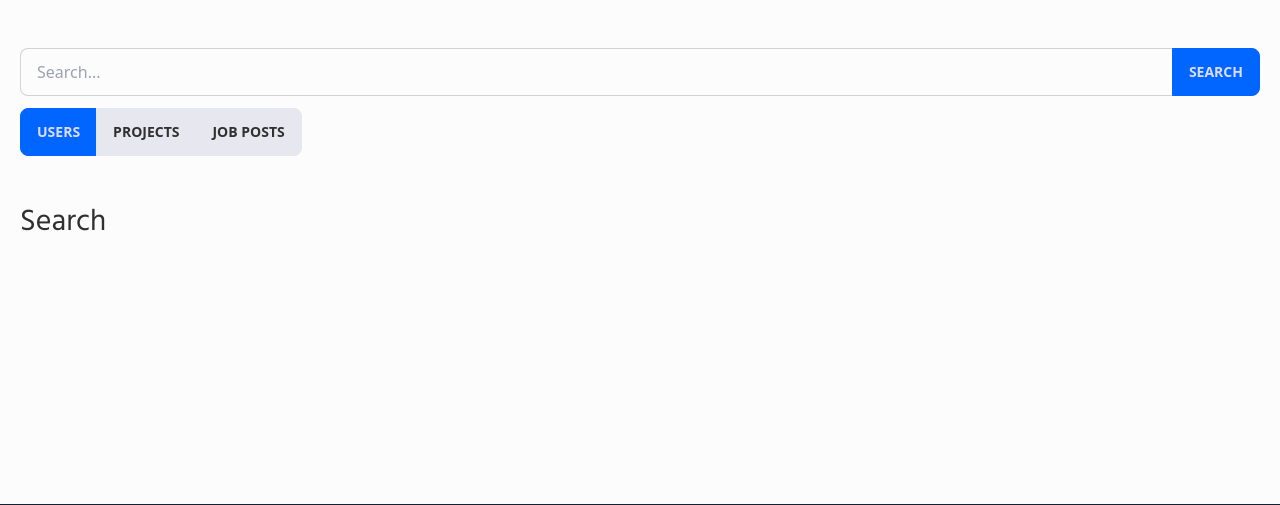
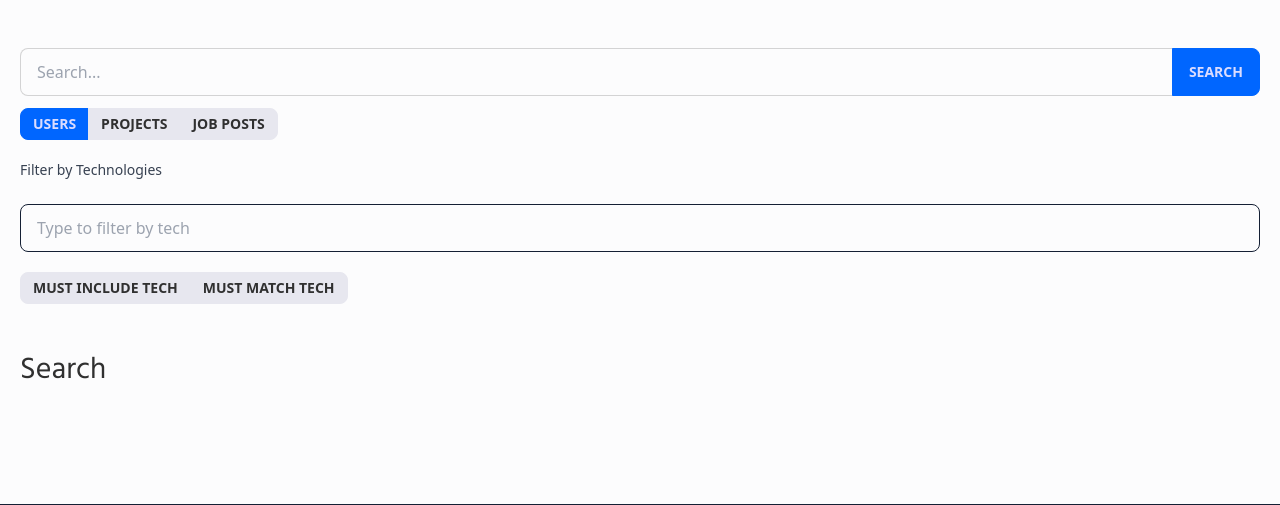
Before and after one commit to KTC96/StackPortfolio, a Django app: page /search/ in a window 1280 px wide. Shown: the part 68-573 px from the top of the page. Run offline with Django 3.2, Linux system fonts and the light colour scheme; style sheets or scripts are compiled from the project's sources.

Commit message:
update form to handle tech filtering

```diff
--- a/search_and_filter/templates/search_results_page.html
+++ b/search_and_filter/templates/search_results_page.html
@@ -1,5 +1,5 @@
 {% extends "base.html" %} {% block content %}
-
+{% load static %}
 <section class="py-12 lg-py-14" id="search-results-page">
   <form class="w-full pb-12 lg-pb-14" action="{% url 'search_and_filter:search_results' %}" method="get">
     <div class="join w-full">
@@ -9,22 +9,85 @@
 
     <div class="join mt-3 w-full">
       <div>
-        <input class="join-item btn grow md:grow-0" type="radio" name="type" value="users" id="users" aria-label="Users"
-          {% if search_type == 'users' %}checked{% endif %} />
+        <input class="join-item btn grow md:grow-0 btn-sm" type="radio" name="type" value="users" id="users"
+          aria-label="Users" {% if search_type == 'users' %}checked{% endif %} />
         <label for="users" class="sr-only">Users</label>
       </div>
       <div>
         <label for="projects" class="sr-only">Projects</label>
-        <input class="join-item btn grow md:grow-0" type="radio" name="type" value="projects" id="projects"
+        <input class="join-item btn grow md:grow-0 btn-sm" type="radio" name="type" value="projects" id="projects"
           aria-label="Projects" {% if search_type == 'projects' %}checked{% endif %} />
       </div>
       <div>
         <label for="job_posts" class="sr-only">Job Posts</label>
-        <input class="join-item btn grow md:grow-0" type="radio" name="type" value="job_posts" id="job_posts"
+        <input class="join-item btn grow md:grow-0 btn-sm" type="radio" name="type" value="job_posts" id="job_posts"
           aria-label="Job Posts" {% if search_type == 'job_posts' %}checked{% endif %} />
       </div>
     </div>
+    <div class="w-full flex flex-col items-center mx-auto my-5">
+      <input type="hidden" name="selectedTechnologies" id="selectedTechnologies">
+      <label for="tech_input" class="block w-full text-sm font-medium text-gray-700">
+        Filter by Technologies
+      </label>
+      <div class="w-full">
+        <div class="flex flex-col items-center relative">
+          <div class="w-full">
+            <div class="my-2 py-1 flex">
+              <div class="flex flex-auto flex-wrap added-tech-container">
+                {% for tech in selected_technologies %}
+                <button type="button" class="group added-tech-button">
+                  <div
+                    class="flex justify-center items-center mr-1 py-2 px-5 rounded-md {% if tech.is_approved %}bg-aliceblue border-primary text-primary {% else %}bg-white border-secondary text-secondary{% endif %} bordered border-2 group-hover:border-secondary">
+                    <div class="group-hover:text-secondary cursor-pointer text-sm font-normal flex-initial added-tech">
+                      <strong>{{ tech.tech_name }}</strong></div><svg xmlns="http://www.w3.org/2000/svg" width="3"
+                      height="3" fill="none" viewBox="0 0 24 24" stroke="currentColor"
+                      class="feather feather-x text-primary group-hover:text-secondary rounded-full w-3 h-3 ml-2">
+                      <line x1="18" y1="6" x2="6" y2="18"></line>
+                      <line x1="6" y1="6" x2="18" y2="18"></line>
+                      <line></line>
+                      <line></line>
+                    </svg>
+                  </div>
+                </button>
+                {% endfor %}
+              </div>
+            </div>
+            <div class="relative">
+              <div class="flex-1">
+                <input type="text" placeholder="Type to filter by tech"
+                  class="input input-bordered input-secondary w-full tech-input">
+              </div>
+              <div
+                class="absolute hidden shadow top-14 bg-white z-40 w-full lef-0 rounded max-h-select overflow-y-auto tech-dropdown">
+                <ul class="flex flex-col w-full border-1 border-secondary bordered tech-list">
+                  {% for tech in approved_technologies %}
+                  <li
+                    class="cursor-pointer w-full border-gray-100 rounded-b hover:bg-primary hover:text-white tech-list__item"
+                    data-techid="{{ tech.id }}">
+                    <button type="button"
+                      class="flex w-full items-center p-3 border-transparent border-l-2 relative focus:bg-primary focus:text-white ">
+                      <div class="w-full items-center flex">
+                        <span class="mx-2 leading-6">{{ tech.tech_name }}</span>
+                      </div>
+                    </button>
+                  </li>
+                  {% endfor %}
+                </ul>
+              </div>
+            </div>
+          </div>
+        </div>
+      </div>
+    </div>
+    <div class="join">
+      <input class="join-item btn btn-sm" type="radio" name="tech_match_type" value="any" id="tech_match_any"
+        aria-label="Must include tech" {% if tech_match_type == 'any' %}checked{% endif %}>
+      <label class="sr-only" for="tech_match_any">At least one of the selected techs</label>
+      <label class="sr-only" for="tech_match_all">All selected techs</label>
+      <input class="join-item btn btn-sm" type="radio" name="tech_match_type" value="all" id="tech_match_all"
+        aria-label="Must match tech" {% if tech_match_type == 'all' %}checked{% endif %}>
 
+    </div>
   </form>
 
   <h1 class="text-3xl mb-8">Search</h1>
@@ -41,4 +104,5 @@
     {% endfor %}
   </div>
 </section>
+<script src="{% static 'js/searchTechSelector.js' %}"></script>
 {% endblock %}
```
